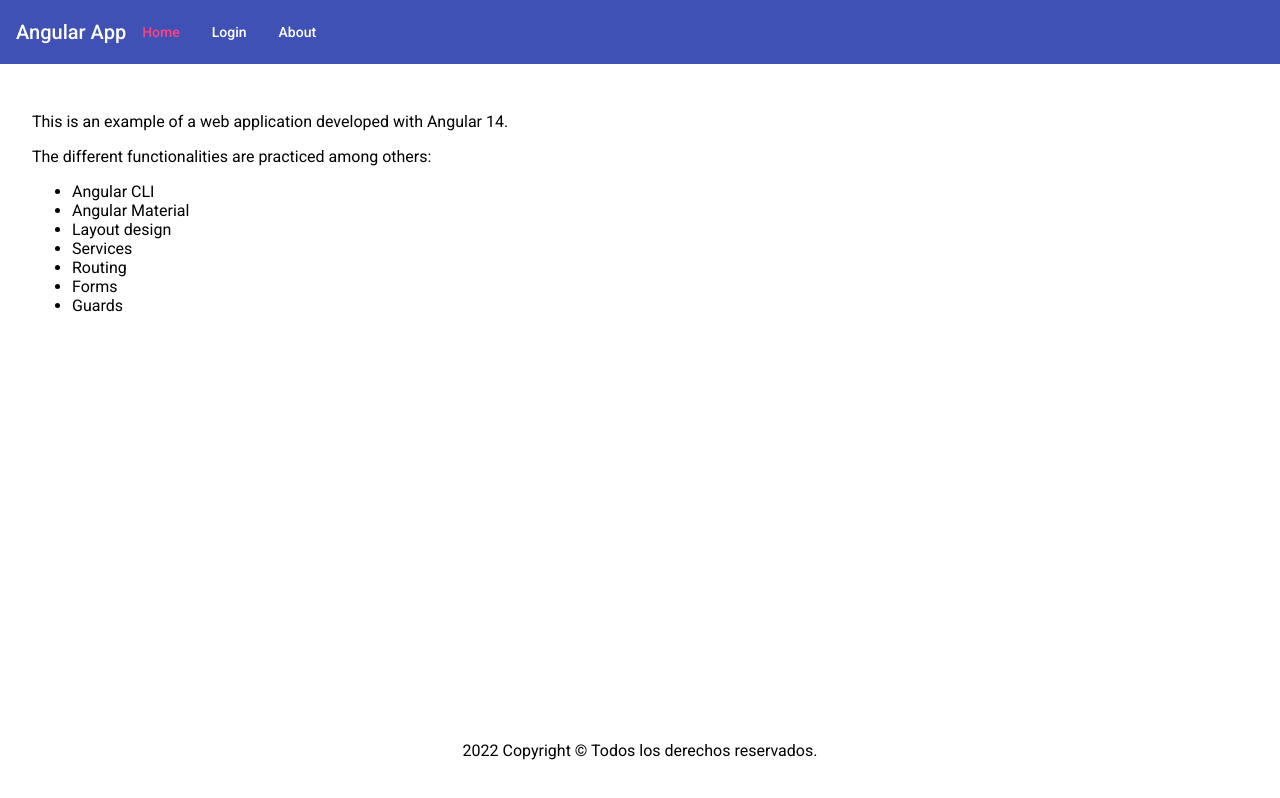
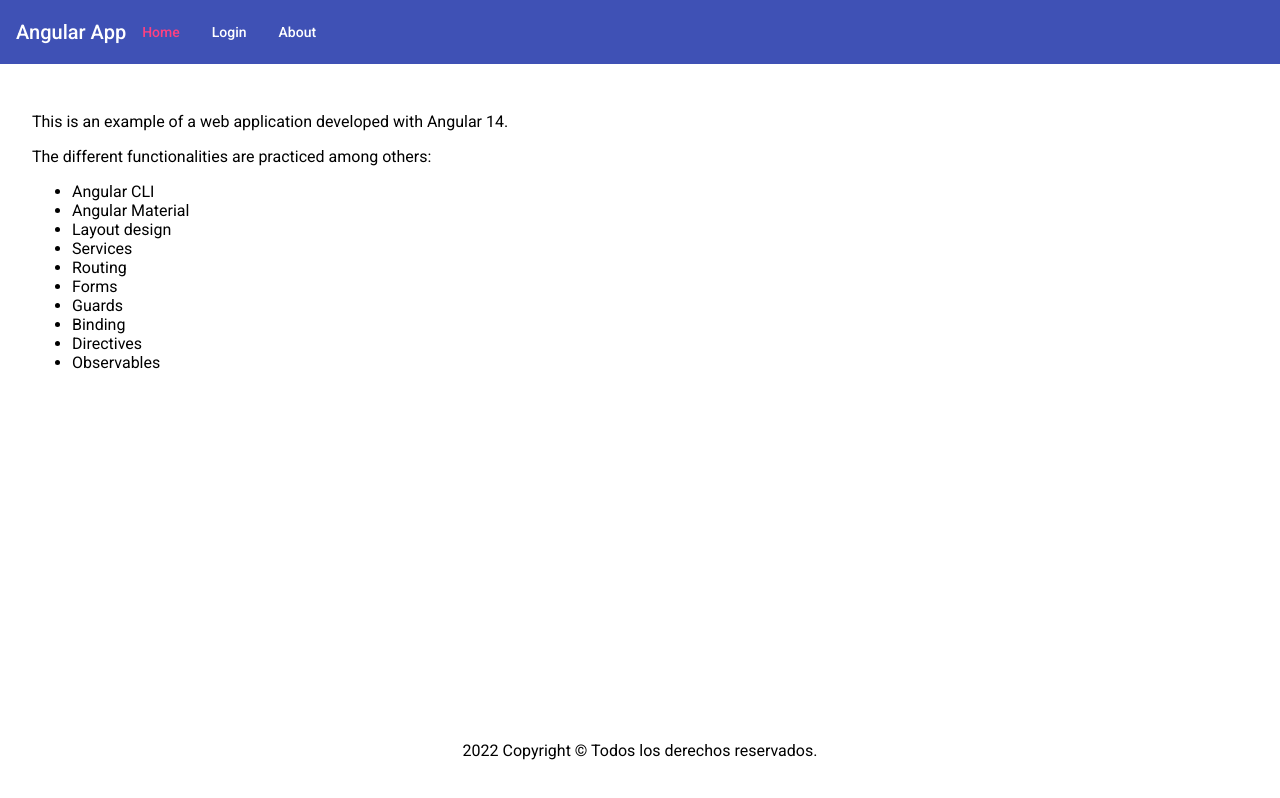
Before and after one commit to ivaann2706/lemoncode-module4-angular, an Angular app: page /home in a window 1280 px wide. Built offline with nearby package versions, Linux system fonts and the light colour scheme.

Commit message:
feat: complete the home page

```diff
--- a/src/app/home/home.component.html
+++ b/src/app/home/home.component.html
@@ -8,4 +8,7 @@
     <li>Routing</li>
     <li>Forms</li>
     <li>Guards</li>
+    <li>Binding</li>
+    <li>Directives</li>
+    <li>Observables</li>
 </ul>
```
